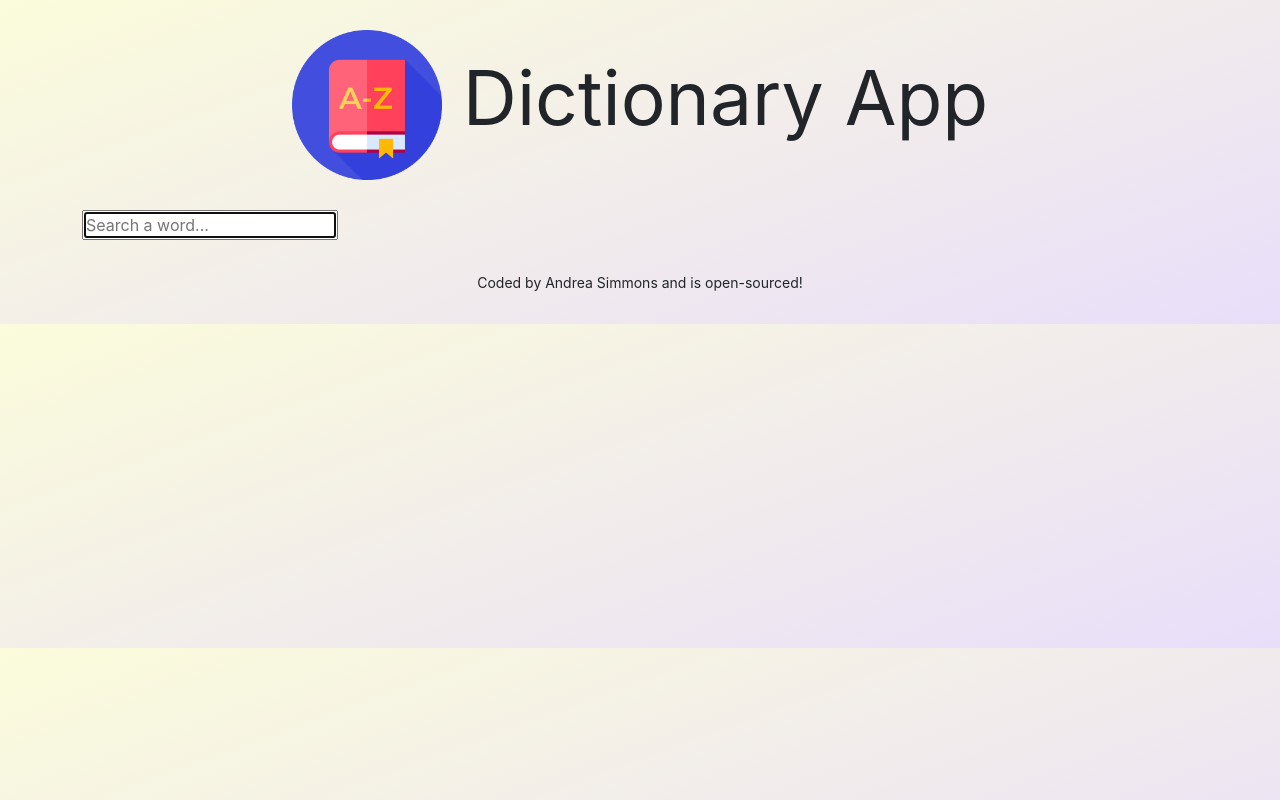
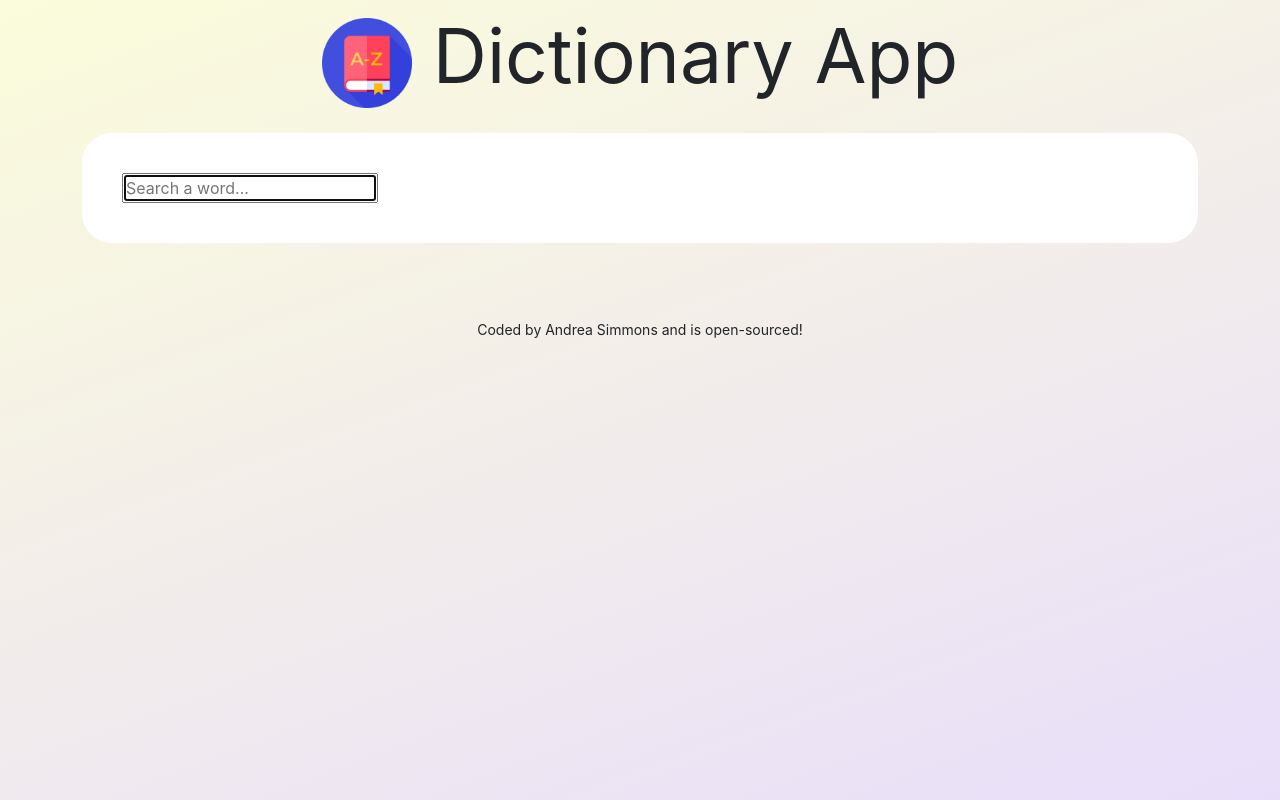
Before and after one commit to Ndrea3/React-Dictionary-App, a React (Create React App) app: page / in a window 1280 px wide. Built offline with nearby package versions, Linux system fonts and the light colour scheme.

Commit message:
Imported css filed to their respective components in order to apply  style changes

```diff
--- a/src/App.css
+++ b/src/App.css
@@ -1,17 +1,21 @@
 .logo{
-  max-width: 150px;
+  max-width: 90px;
   margin: auto 0;
   align-self: center;
 }
 .App-header{
  font-size: 75px;
- margin: 30px 0;
+ margin: auto 0;
  text-align: center;
 }
 .footer{
   text-align: center;
   margin: 30px 0;
+
 }
 body {
   background:linear-gradient(-20deg, #e9defa 0%, #fbfcdb 100%);
+  background-repeat: no-repeat;
+  background-attachment: fixed;
+  align-content: center;
 }
--- a/src/App.js
+++ b/src/App.js
@@ -2,6 +2,7 @@
 import './App.css';
 import logo from './logo.png'
 import DictionarySearch from './DictionarySearch'
+
 
 export default function App() {
   return (
--- a/src/DictionarySearch.css
+++ b/src/DictionarySearch.css
@@ -1,4 +1,7 @@
-.Dictionary section{
+.dictionary-search section {
     background:white;
-
+    padding: 40px;
+    border-radius: 30px;
+    box-shadow: 3 30px 30px rgb(0, 0,0 / 10%);
+    margin: 20px 0;
 }
--- a/src/DictionarySearch.js
+++ b/src/DictionarySearch.js
@@ -1,6 +1,7 @@
 import React, {useState} from "react";
 import axios from "axios";
 import SearchResults from './SearchResults';
+import "./DictionarySearch.css";
 
 export default function Search(){
   let [keyword, setKeyword] = useState("");
@@ -26,7 +27,7 @@ export default function Search(){
   }
 
   return (
-    <div className="Dictionary">
+    <div className="dictionary-search">
       <section>
         <form onSubmit={search}>
           <input
@@ -36,7 +37,7 @@ export default function Search(){
             autoFocus={true}
           />
         </form>
-      </section>
+      </section> <br/>
       <SearchResults results={results} />
     </div>
   );
--- a/src/Meanings.js
+++ b/src/Meanings.js
@@ -18,6 +18,7 @@ export default function Meanings(props){
                   <Example example={definition.example} />
                 </p>
                 <Synonyms synonyms={definition.synonyms} />
+
               </div>
             );
 
--- a/src/Phonetics.css
+++ b/src/Phonetics.css
@@ -0,0 +1,3 @@
+a {
+    color: blueviolet;
+}
--- a/src/Phonetics.js
+++ b/src/Phonetics.js
@@ -1,9 +1,10 @@
 import React from "react";
+import "./Phonetics.css";
 
 export default function Phonetics(props){
     console.log(props)
     return (
-        <div classname="Phonetic-Text">{props.phonetics.text} {""}|{""} <a href={props.phonetics.audio} rel="noreferrer" target= "_blank">Listen</a>
+        <div className="Phonetic-Text">{props.phonetics.text} {""}|{""} <a href={props.phonetics.audio} rel="noreferrer" target= "_blank">Listen</a>
         <br/>
         </div>
 
--- a/src/SearchResults.css
+++ b/src/SearchResults.css
@@ -0,0 +1,3 @@
+.Definition-Results{
+    background-color: aqua;
+}
--- a/src/SearchResults.js
+++ b/src/SearchResults.js
@@ -17,6 +17,8 @@ export default function SearchResults(props){
                 );
               })}
             </section>
+            <br/>
+
               {props.results.meanings.map(function (meanings, index) {
                 return (
                   <section key={index}>
@@ -24,6 +26,7 @@ export default function SearchResults(props){
                   </section>
                 );
               })}
+
           </div>
         );
     } else {
```
Lines whose indentation alone changed are shown as unchanged.
